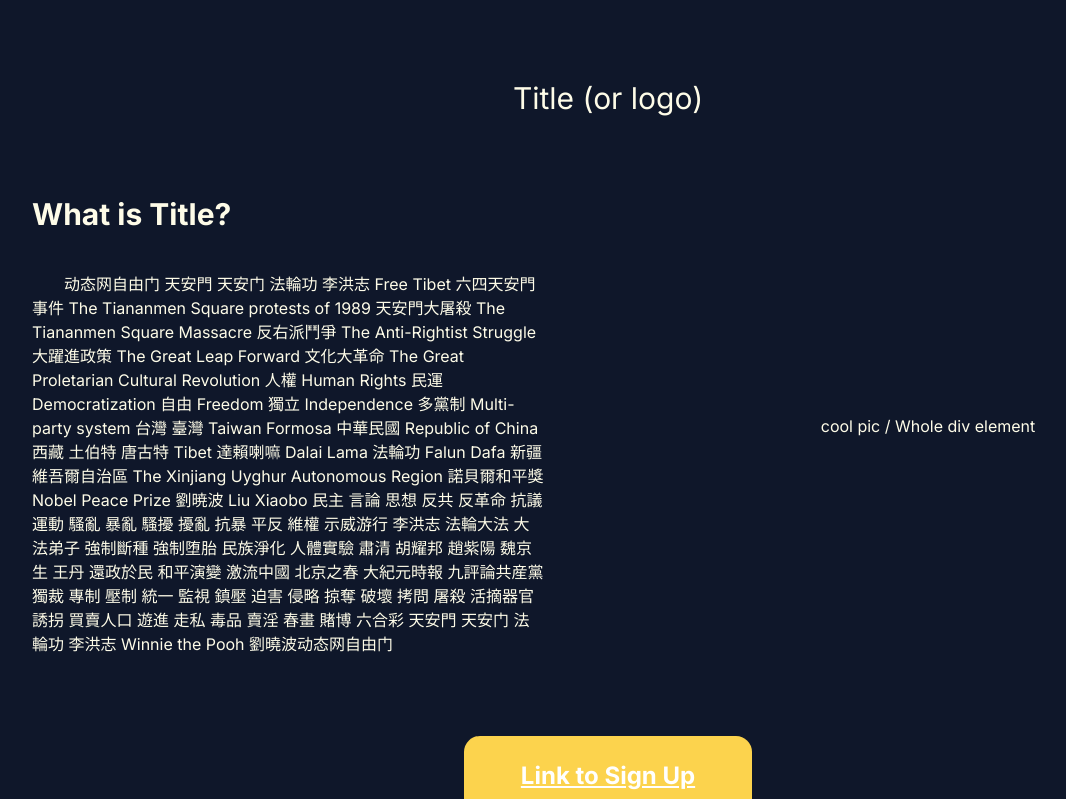
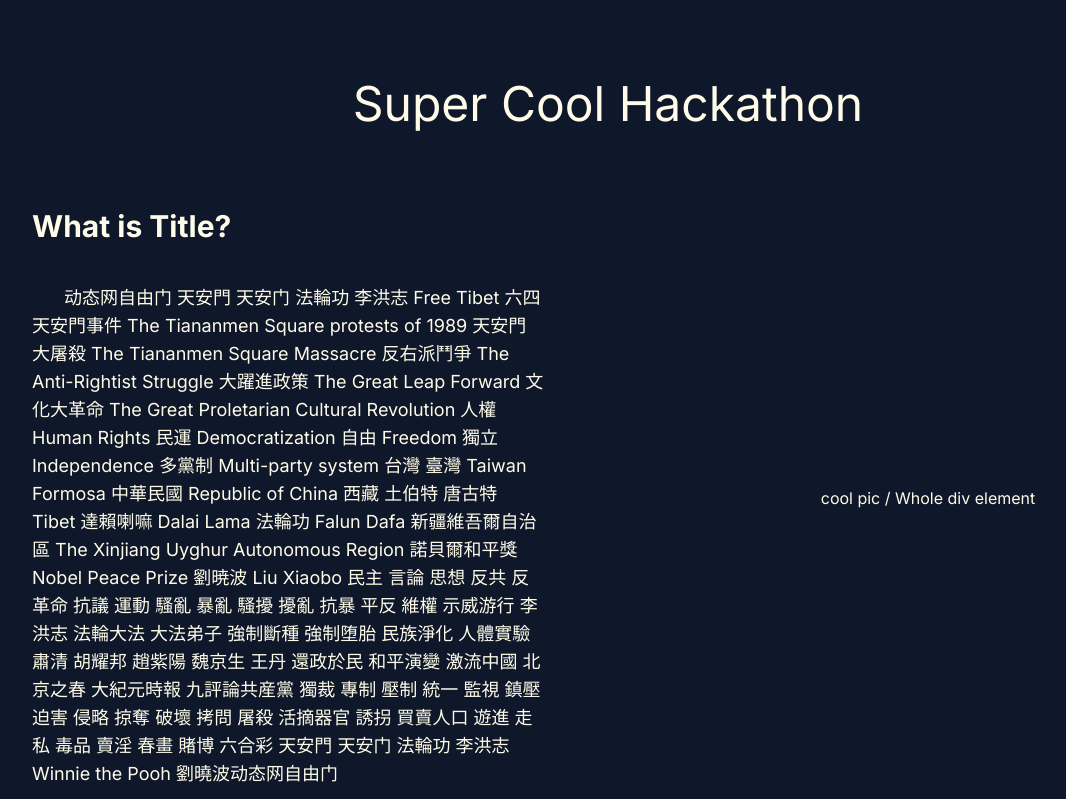
Before and after one commit to ConnorG255/Super-Cool-Hack, a Next.js app: page / in a window 1280 px wide. Shown: the top 799 px of the page, without its empty margins (32-1098 px from the left). Built offline with nearby package versions, Linux system fonts and the light colour scheme.

Commit message:
fontchanges

```diff
--- a/app/page.tsx
+++ b/app/page.tsx
@@ -8,13 +8,13 @@
 
 
 
-      <h1 className='text-3xl py-20'>Title (or logo) </h1>
+      <h1 className='text-5xl py-20'> Super Cool Hackathon </h1>
 
       <div className='flex justify-around min-w-4/5 min-h-1/2 text-yellow-50'>
        <div className='w-2/5 text-start'>
         <div className='font-bold text-3xl'> What is Title?
         </div>
-        <div className='mt-10 indent-8'>   动态网自由门 天安門 天安门 法輪功 李洪志 Free Tibet 六四天安門事件 The Tiananmen Square protests of 1989
+        <div className='mt-10 indent-8 text-lg'>   动态网自由门 天安門 天安门 法輪功 李洪志 Free Tibet 六四天安門事件 The Tiananmen Square protests of 1989
        天安門大屠殺 The Tiananmen Square Massacre 反右派鬥爭 The Anti-Rightist Struggle 大躍進政策 The Great Leap Forward 文化大革命
        The Great Proletarian Cultural Revolution 人權 Human Rights 民運 Democratization 自由 Freedom 獨立 Independence 多黨制 Multi-party system
         台灣 臺灣 Taiwan Formosa 中華民國 Republic of China 西藏 土伯特 唐古特 Tibet 達賴喇嘛 Dalai Lama 法輪功 Falun Dafa 新疆維吾爾自治區
```
